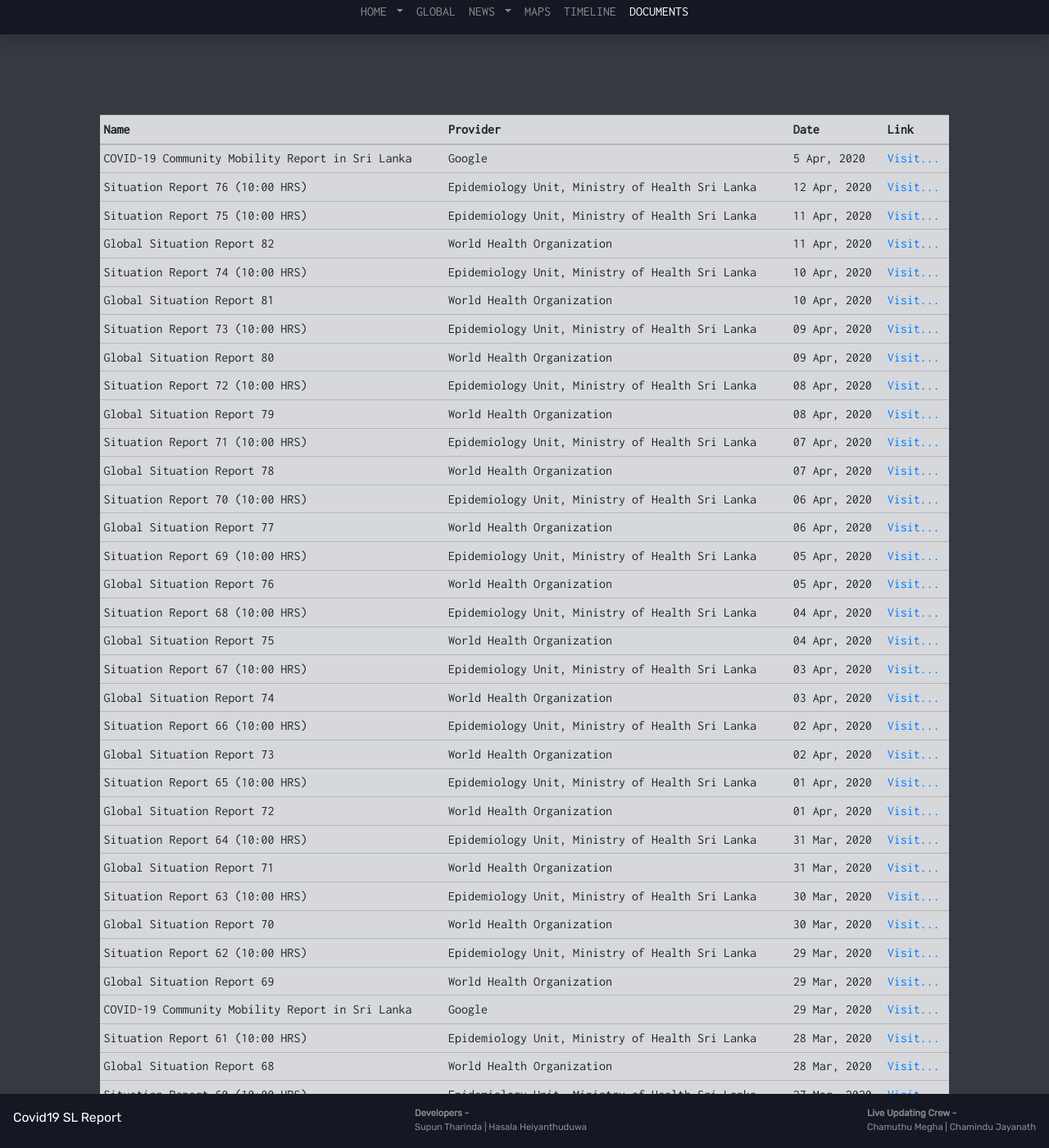
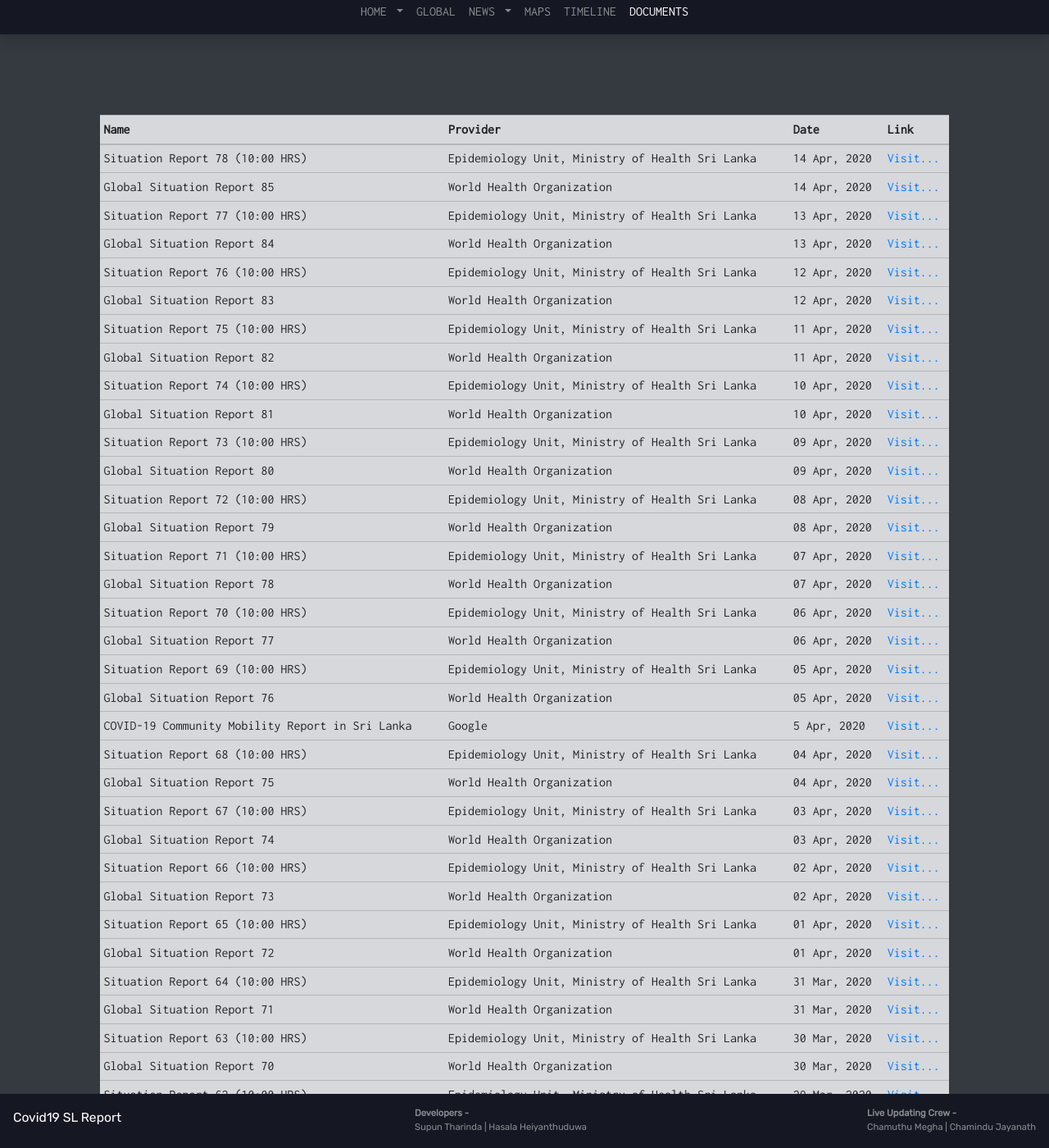
Before and after one commit to supunTE/Covid19-sl-report, a Jekyll site: the page built from doc.html, in a window 1280 px wide and 1400 px high. Shown: the whole window at 82% size. Built offline with Jekyll 4.4.1, drawn with Linux system fonts in a browser that asks for light colours; comment, search, counter and statistics services are not loaded.

Commit message:
Update doc.yml and news.yml files (#27)
* Update doc.yml

* Update news.yml

* updated issue

Co-authored-by: Supun Tharinda Edirisuriya <supunedirisuriya2002@gmail.com>

```diff
--- a/_data/doc.yml
+++ b/_data/doc.yml
@@ -1,14 +1,35 @@
 
 # http://www.epid.gov.lk/web/images/pdf/corona_virus_report/sitrep-sl-eu-28-01.pdf
-- name: COVID-19 Community Mobility Report in Sri Lanka
-  provider: Google
-  date: 5 Apr, 2020
-  url: https://www.gstatic.com/covid19/mobility/2020-04-05_LK_Mobility_Report_en.pdf
+
+- name: Situation Report 78 (10:00 HRS)
+  provider: Epidemiology Unit, Ministry of Health Sri Lanka
+  date: 14 Apr, 2020
+  url: http://www.epid.gov.lk/web/images/pdf/corona_virus_report/sitrep-sl-en-14-04_10.pdf
+
+- name: Global Situation Report 85
+  provider: World Health Organization
+  date: 14 Apr, 2020
+  url: https://www.who.int/docs/default-source/coronaviruse/situation-reports/20200414-sitrep-85-covid-19.pdf?sfvrsn=7b8629bb_4
+
+- name: Situation Report 77 (10:00 HRS)
+  provider: Epidemiology Unit, Ministry of Health Sri Lanka
+  date: 13 Apr, 2020
+  url: http://www.epid.gov.lk/web/images/pdf/corona_virus_report/sitrep-sl-en-13-04_10.pdf
+
+- name: Global Situation Report 84
+  provider: World Health Organization
+  date: 13 Apr, 2020
+  url: https://www.who.int/docs/default-source/coronaviruse/situation-reports/20200413-sitrep-84-covid-19.pdf?sfvrsn=44f511ab_2
 
 - name: Situation Report 76 (10:00 HRS)
   provider: Epidemiology Unit, Ministry of Health Sri Lanka
   date: 12 Apr, 2020
   url: http://www.epid.gov.lk/web/images/pdf/corona_virus_report/sitrep-sl-en-12-04_10.pdf
+
+- name: Global Situation Report 83
+  provider: World Health Organization
+  date: 12 Apr, 2020
+  url: https://www.who.int/docs/default-source/coronaviruse/situation-reports/20200412-sitrep-83-covid-19.pdf?sfvrsn=697ce98d_4
 
 - name: Situation Report 75 (10:00 HRS)
   provider: Epidemiology Unit, Ministry of Health Sri Lanka
@@ -79,6 +100,11 @@
   provider: World Health Organization
   date: 05 Apr, 2020
   url: https://www.who.int/docs/default-source/coronaviruse/situation-reports/20200405-sitrep-76-covid-19.pdf?sfvrsn=6ecf0977_2
+
+- name: COVID-19 Community Mobility Report in Sri Lanka
+  provider: Google
+  date: 5 Apr, 2020
+  url: https://www.gstatic.com/covid19/mobility/2020-04-05_LK_Mobility_Report_en.pdf
 
 - name: Situation Report 68 (10:00 HRS)
   provider: Epidemiology Unit, Ministry of Health Sri Lanka
--- a/_data/news.yml
+++ b/_data/news.yml
@@ -1,3 +1,37 @@
+- img: https://cdn.newsfirst.lk/english-uploads/2020/03/3b84db87-srilankan-airlines.jpg
+  caption: SriLankan Airlines temporarily suspends all flights
+  description: Sri Lanka’s national airline on Wednesday announced that it would temporarily suspend all its flights from April 8 to 21 considering the travel restrictions imposed by its destination countries.
+  channel: News1st
+  link: https://www.newsfirst.lk/2020/04/01/srilankan-airlines-temporarily-suspends-all-flights/
+  time: 1 Apr, 2020 | 08:04 PM
+
+- img: https://adaderanaenglish.s3.amazonaws.com/1585744500-covid-positive-cases-climb-5.jpg
+  caption: Positive Covid-19 cases climb to 146
+  description: The Ministry of Health says that 03 new COVID-19 positive patients have been identified raising the total number of confirmed cases in the country to 146.
+  channel: AdaDerana
+  link: http://www.adaderana.lk/news/62131/positive-covid-19-cases-climb-to-146
+  time: 1 Apr, 2020 | 05:59 PM
+
+- img: https://cdn.newsfirst.lk/english-uploads/2020/03/a504b018-coronavirus-2.jpg
+  caption: COVID – 19 patients in SL rises upto 146
+  channel: News1st
+  link: https://www.newsfirst.lk/2020/04/01/covid-19-patients-in-sl-rises-upto-146/
+  time: 1 Apr, 2020 | 05:39 PM
+
+- img: https://cdn.newsfirst.lk/english-uploads/2019/12/48b37e8f-department-of-immigration-and-emigration.jpg
+  caption: Validity period of visas issued to foreigners extended
+  description: The validity period of all visas issued for foreigners has been extended until May 12 owing to the current situation surrounding COVID-19, the government announced today (Apr 1).
+  channel: News1st
+  link: https://www.newsfirst.lk/2020/04/01/validity-period-of-visas-issued-to-foreigners-extended/
+  time: 1 Apr, 2020 | 01:45 PM
+
+- img: https://cdn.newsfirst.lk/english-uploads/2020/03/2331e985-curfew.jpg
+  caption: 8451 curfew violators arrested
+  description: A total of 1093 people were arrested by Sri Lanka Police during the past 24 hours for violating the curfew. During the same time, 310 vehicles were seized. A total of 8451 people were arrested thus far ever since the curfew was imposed with a total of 2078 vehicles being seized.
+  channel: News1st
+  link: https://www.newsfirst.lk/2020/04/01/8451-curfew-violators-arrested/
+  time: 1 Apr, 2020 | 11:04 AM
+
 - img: https://cdn.newsfirst.lk/english-uploads/2020/03/8abe3ac7-603ab26e-0c9ee6dd-bf44199c-d6764adc-coronavirus-back_850x460_acf_cropped_850x460_acf_cropped_850x460_acf_cropped_850x460_acf_cropped.jpg
   caption: Second death reported due to COVID – 19 in Sri Lanka
   description: Another patient tested positive for COVID – 19 in Sri Lanka has died, raising the number of deaths caused by the virus upto two in the country, officials said on Monday.
@@ -47,7 +81,7 @@
   link: https://www.bbc.com/news/world-asia-52088167
   time: 30 Mar, 2020
 
-- img: http://www.hirunews.lk/Data/News_Images/202003/1585585449_4356555_hirunews_kalubovila.jpg
+- img: https://www.hirunews.lk/Data/News_Images/202003/1585585449_4356555_hirunews_kalubovila.jpg
   caption: Two wards in two hospitals quarntined
   channel: HiruNews
   link: http://www.hirunews.lk/237597/two-wards-in-two-hospitals-quarantined
```
